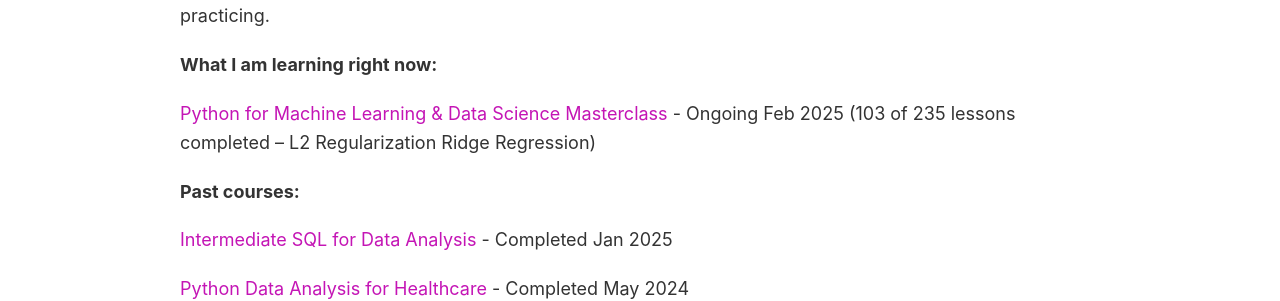
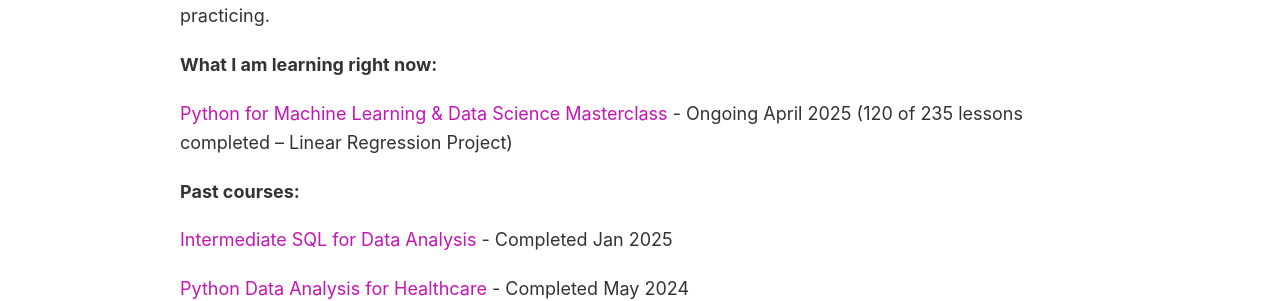
Before and after one commit to cardoesnumbers/cardoesnumbers.github.io, a Jekyll site: the page built from about.markdown, in a window 1280 px wide. Shown: the part 283-584 px from the top of the page. Built offline with Jekyll 4.4.1, drawn with Linux system fonts in a browser that asks for light colours; some web fonts are replaced.

Commit message:
Update about.markdown

```diff
--- a/about.markdown
+++ b/about.markdown
@@ -12,7 +12,7 @@
 
 **What I am learning right now:**
 
-[Python for Machine Learning & Data Science Masterclass](https://www.udemy.com/course/python-for-machine-learning-data-science-masterclass/) - Ongoing Feb 2025 (103 of 235 lessons completed – L2 Regularization Ridge Regression)
+[Python for Machine Learning & Data Science Masterclass](https://www.udemy.com/course/python-for-machine-learning-data-science-masterclass/) - Ongoing April 2025 (120 of 235 lessons completed – Linear Regression Project)
 
 **Past courses:**
 
```
